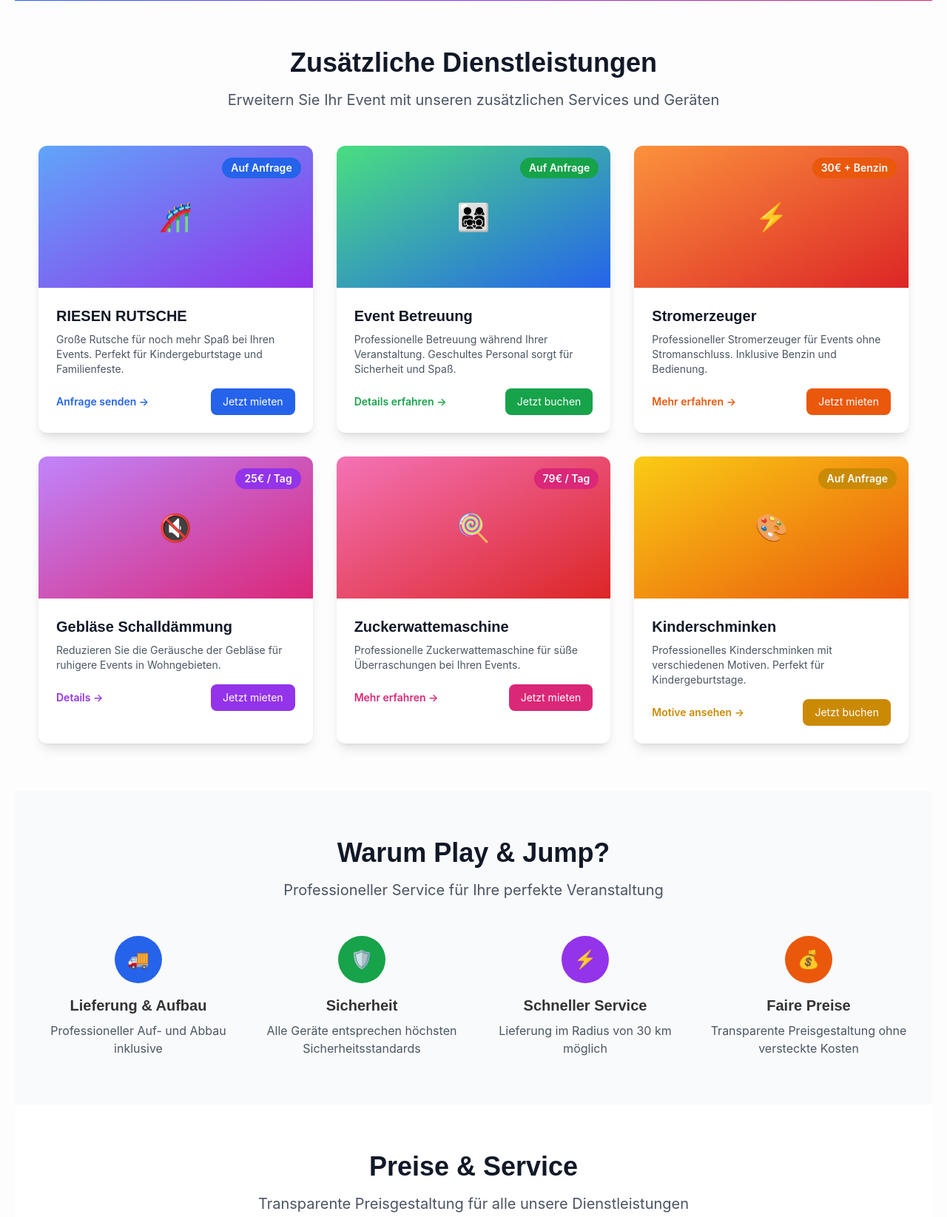
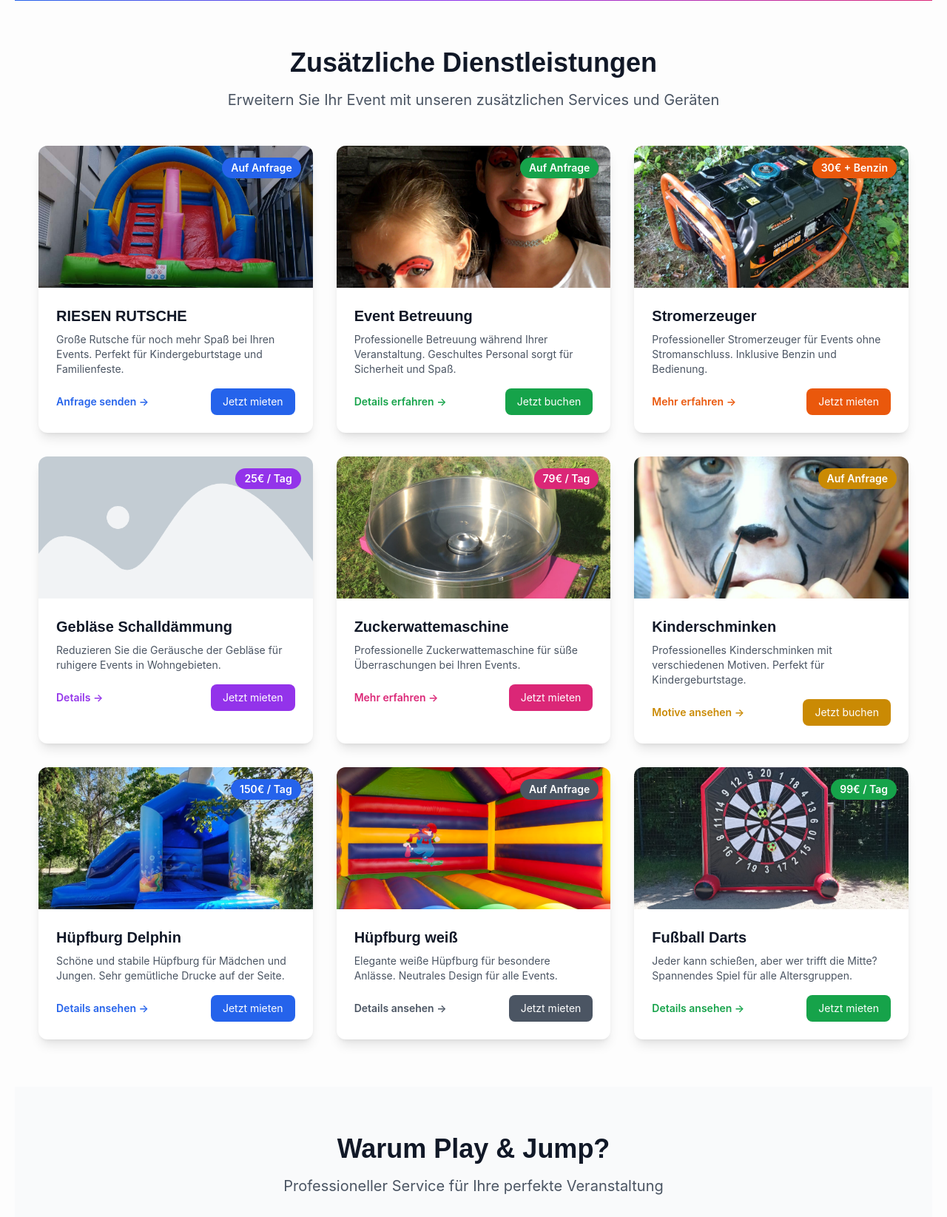
Before and after one commit to MitrofanovDm89/PlayAndJump, a Django app: page /vermietung/ in a window 1280 px wide. Shown: the part 520-2165 px from the top of the page at 74% size. Run offline with Django 5.2, Linux system fonts and the light colour scheme; some libraries are stand-ins or nearby versions.

Commit message:
feat: add missing products and real images to Vermietung page

```diff
--- a/main/templates/main/vermietung.html
+++ b/main/templates/main/vermietung.html
@@ -36,9 +36,7 @@
     <!-- RIESEN RUTSCHE -->
     <div class="bg-white rounded-xl shadow-lg overflow-hidden hover:shadow-2xl transition duration-300 transform hover:-translate-y-2">
       <div class="relative">
-        <div class="w-full h-48 bg-gradient-to-br from-blue-400 to-purple-600 flex items-center justify-center">
-          <span class="text-white text-4xl">🎢</span>
-        </div>
+        <img src="{% static 'main/img/rutsche.jpg' %}" alt="RIESEN RUTSCHE" class="w-full h-48 object-cover">
         <div class="absolute top-4 right-4 bg-blue-600 text-white px-3 py-1 rounded-full text-sm font-semibold">
           Auf Anfrage
         </div>
@@ -60,9 +58,7 @@
     <!-- Event Betreuung -->
     <div class="bg-white rounded-xl shadow-lg overflow-hidden hover:shadow-2xl transition duration-300 transform hover:-translate-y-2">
       <div class="relative">
-        <div class="w-full h-48 bg-gradient-to-br from-green-400 to-blue-600 flex items-center justify-center">
-          <span class="text-white text-4xl">👨‍👩‍👧‍👦</span>
-        </div>
+        <img src="{% static 'main/img/event-betreuung.jpg' %}" alt="Event Betreuung" class="w-full h-48 object-cover">
         <div class="absolute top-4 right-4 bg-green-600 text-white px-3 py-1 rounded-full text-sm font-semibold">
           Auf Anfrage
         </div>
@@ -84,9 +80,7 @@
     <!-- Stromerzeuger -->
     <div class="bg-white rounded-xl shadow-lg overflow-hidden hover:shadow-2xl transition duration-300 transform hover:-translate-y-2">
       <div class="relative">
-        <div class="w-full h-48 bg-gradient-to-br from-orange-400 to-red-600 flex items-center justify-center">
-          <span class="text-white text-4xl">⚡</span>
-        </div>
+        <img src="{% static 'main/img/stromerzeuger.jpg' %}" alt="Stromerzeuger" class="w-full h-48 object-cover">
         <div class="absolute top-4 right-4 bg-orange-600 text-white px-3 py-1 rounded-full text-sm font-semibold">
           30€ + Benzin
         </div>
@@ -108,9 +102,7 @@
     <!-- Gebläse Schalldämmung -->
     <div class="bg-white rounded-xl shadow-lg overflow-hidden hover:shadow-2xl transition duration-300 transform hover:-translate-y-2">
       <div class="relative">
-        <div class="w-full h-48 bg-gradient-to-br from-purple-400 to-pink-600 flex items-center justify-center">
-          <span class="text-white text-4xl">🔇</span>
-        </div>
+        <img src="{% static 'main/img/schalldaemmung.jpg' %}" alt="Gebläse Schalldämmung" class="w-full h-48 object-cover">
         <div class="absolute top-4 right-4 bg-purple-600 text-white px-3 py-1 rounded-full text-sm font-semibold">
           25€ / Tag
         </div>
@@ -132,9 +124,7 @@
     <!-- Zuckerwattemaschine -->
     <div class="bg-white rounded-xl shadow-lg overflow-hidden hover:shadow-2xl transition duration-300 transform hover:-translate-y-2">
       <div class="relative">
-        <div class="w-full h-48 bg-gradient-to-br from-pink-400 to-red-600 flex items-center justify-center">
-          <span class="text-white text-4xl">🍭</span>
-        </div>
+        <img src="{% static 'main/img/zuckerwatte.jpg' %}" alt="Zuckerwattemaschine" class="w-full h-48 object-cover">
         <div class="absolute top-4 right-4 bg-pink-600 text-white px-3 py-1 rounded-full text-sm font-semibold">
           79€ / Tag
         </div>
@@ -156,9 +146,7 @@
     <!-- Kinderschminken -->
     <div class="bg-white rounded-xl shadow-lg overflow-hidden hover:shadow-2xl transition duration-300 transform hover:-translate-y-2">
       <div class="relative">
-        <div class="w-full h-48 bg-gradient-to-br from-yellow-400 to-orange-600 flex items-center justify-center">
-          <span class="text-white text-4xl">🎨</span>
-        </div>
+        <img src="{% static 'main/img/kinderschminken.jpg' %}" alt="Kinderschminken" class="w-full h-48 object-cover">
         <div class="absolute top-4 right-4 bg-yellow-600 text-white px-3 py-1 rounded-full text-sm font-semibold">
           Auf Anfrage
         </div>
@@ -172,6 +160,72 @@
           </a>
           <a href="/kontakt/" class="bg-yellow-600 text-white px-4 py-2 rounded-lg text-sm hover:bg-yellow-700 transition duration-200">
             Jetzt buchen
+          </a>
+        </div>
+      </div>
+    </div>
+
+    <!-- Hüpfburg Delphin -->
+    <div class="bg-white rounded-xl shadow-lg overflow-hidden hover:shadow-2xl transition duration-300 transform hover:-translate-y-2">
+      <div class="relative">
+        <img src="{% static 'main/img/delphin.jpg' %}" alt="Hüpfburg Delphin" class="w-full h-48 object-cover">
+        <div class="absolute top-4 right-4 bg-blue-600 text-white px-3 py-1 rounded-full text-sm font-semibold">
+          150€ / Tag
+        </div>
+      </div>
+      <div class="p-6">
+        <h3 class="text-xl font-semibold text-gray-900 mb-2">Hüpfburg Delphin</h3>
+        <p class="text-gray-600 text-sm mb-4">Schöne und stabile Hüpfburg für Mädchen und Jungen. Sehr gemütliche Drucke auf der Seite.</p>
+        <div class="flex justify-between items-center">
+          <a href="/kontakt/" class="text-blue-600 hover:text-blue-800 font-semibold text-sm">
+            Details ansehen →
+          </a>
+          <a href="/kontakt/" class="bg-blue-600 text-white px-4 py-2 rounded-lg text-sm hover:bg-blue-700 transition duration-200">
+            Jetzt mieten
+          </a>
+        </div>
+      </div>
+    </div>
+
+    <!-- Hüpfburg weiß -->
+    <div class="bg-white rounded-xl shadow-lg overflow-hidden hover:shadow-2xl transition duration-300 transform hover:-translate-y-2">
+      <div class="relative">
+        <img src="{% static 'main/img/huepfburg-weiss.jpg' %}" alt="Hüpfburg weiß" class="w-full h-48 object-cover">
+        <div class="absolute top-4 right-4 bg-gray-600 text-white px-3 py-1 rounded-full text-sm font-semibold">
+          Auf Anfrage
+        </div>
+      </div>
+      <div class="p-6">
+        <h3 class="text-xl font-semibold text-gray-900 mb-2">Hüpfburg weiß</h3>
+        <p class="text-gray-600 text-sm mb-4">Elegante weiße Hüpfburg für besondere Anlässe. Neutrales Design für alle Events.</p>
+        <div class="flex justify-between items-center">
+          <a href="/kontakt/" class="text-gray-600 hover:text-gray-800 font-semibold text-sm">
+            Details ansehen →
+          </a>
+          <a href="/kontakt/" class="bg-gray-600 text-white px-4 py-2 rounded-lg text-sm hover:bg-gray-700 transition duration-200">
+            Jetzt mieten
+          </a>
+        </div>
+      </div>
+    </div>
+
+    <!-- Fußball Darts -->
+    <div class="bg-white rounded-xl shadow-lg overflow-hidden hover:shadow-2xl transition duration-300 transform hover:-translate-y-2">
+      <div class="relative">
+        <img src="{% static 'main/img/fussball-darts.jpg' %}" alt="Fußball Darts" class="w-full h-48 object-cover">
+        <div class="absolute top-4 right-4 bg-green-600 text-white px-3 py-1 rounded-full text-sm font-semibold">
+          99€ / Tag
+        </div>
+      </div>
+      <div class="p-6">
+        <h3 class="text-xl font-semibold text-gray-900 mb-2">Fußball Darts</h3>
+        <p class="text-gray-600 text-sm mb-4">Jeder kann schießen, aber wer trifft die Mitte? Spannendes Spiel für alle Altersgruppen.</p>
+        <div class="flex justify-between items-center">
+          <a href="/kontakt/" class="text-green-600 hover:text-green-800 font-semibold text-sm">
+            Details ansehen →
+          </a>
+          <a href="/kontakt/" class="bg-green-600 text-white px-4 py-2 rounded-lg text-sm hover:bg-green-700 transition duration-200">
+            Jetzt mieten
           </a>
         </div>
       </div>
```
Also changed, not shown: catalog/management/commands/copy_vermietung_images.py (added, +50 -0 lines), main/static/main/img/delphin.jpg (added), main/static/main/img/event-betreuung.jpg (added), main/static/main/img/fussball-darts.jpg (added), main/static/main/img/huepfburg-weiss.jpg (added), main/static/main/img/kinderschminken.jpg (added), main/static/main/img/rutsche.jpg (added), main/static/main/img/schalldaemmung.jpg (added), main/static/main/img/stromerzeuger.jpg (added), main/static/main/img/zuckerwatte.jpg (added).
